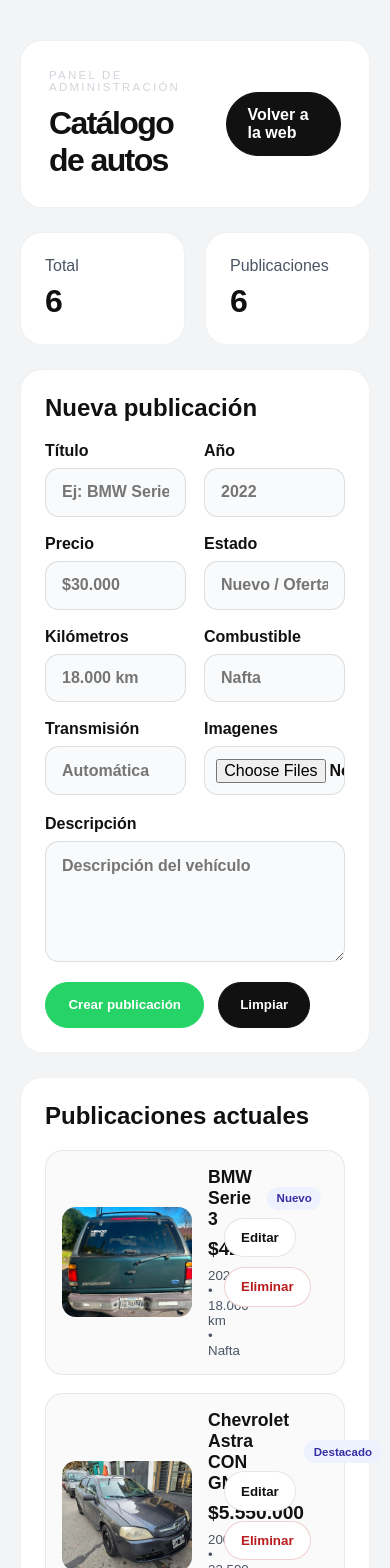
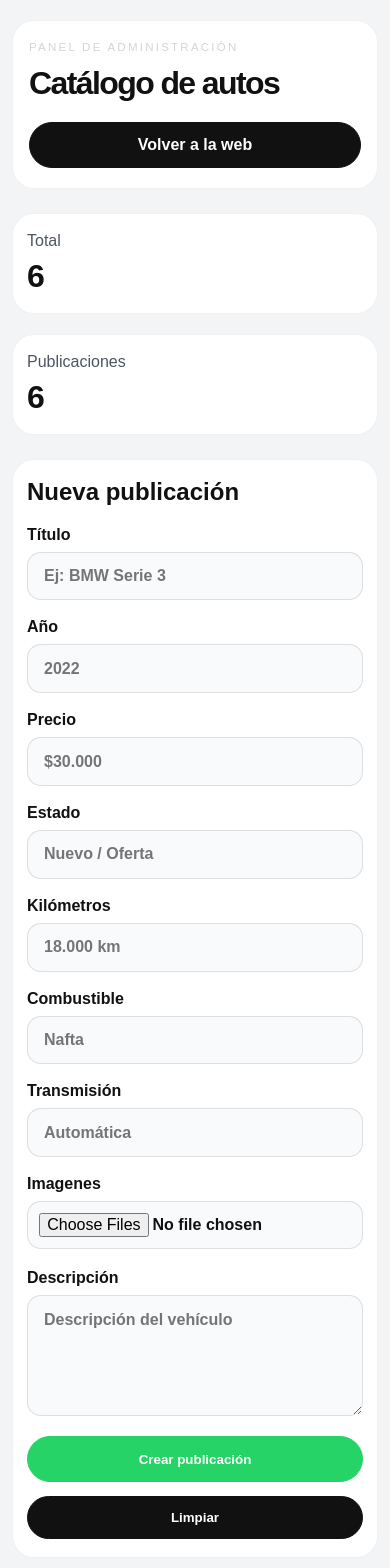
Before and after one commit to valenortolani2-afk/boido-motors, a Next.js app: page /admin in a window 390 px wide. Shown: the top 1568 px of the page. Built offline with nearby package versions, Linux system fonts and the light colour scheme.

Commit message:
EN EL CELULAR FALLAS

```diff
--- a/app/page.module.css
+++ b/app/page.module.css
@@ -929,4 +929,64 @@
     flex-direction: column;
     align-items: flex-start;
   }
+
+  .adminPage {
+    padding: 20px 12px;
+  }
+
+  .adminHeader {
+    flex-direction: column;
+    align-items: stretch;
+    padding: 20px 16px;
+  }
+
+  .adminHeader h1 {
+    font-size: 2rem;
+  }
+
+  .adminBackButton,
+  .primaryButtonAdmin,
+  .secondaryButtonAdmin,
+  .adminItemActions button {
+    width: 100%;
+  }
+
+  .adminStats,
+  .formGrid {
+    grid-template-columns: 1fr;
+  }
+
+  .adminStatCard,
+  .adminFormCard,
+  .adminListCard {
+    padding: 18px 14px;
+  }
+
+  .formActions {
+    flex-direction: column;
+  }
+
+  .adminItem {
+    grid-template-columns: 1fr;
+    align-items: stretch;
+  }
+
+  .adminItemImageWrap {
+    width: 100%;
+    height: 180px;
+  }
+
+  .adminItemHeader {
+    flex-direction: column;
+    align-items: flex-start;
+  }
+
+  .adminItemActions {
+    width: 100%;
+    flex-direction: column;
+  }
+
+  .photoGrid {
+    grid-template-columns: repeat(2, minmax(0, 1fr));
+  }
 }
```
